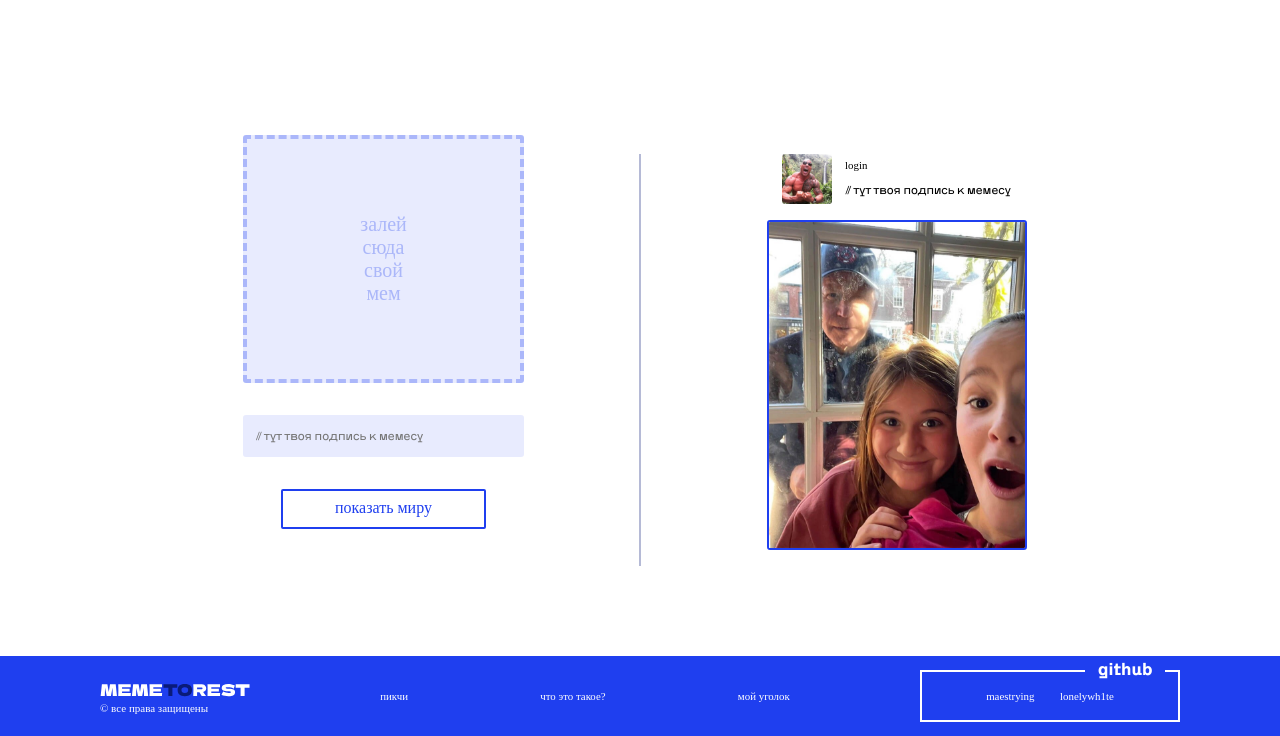
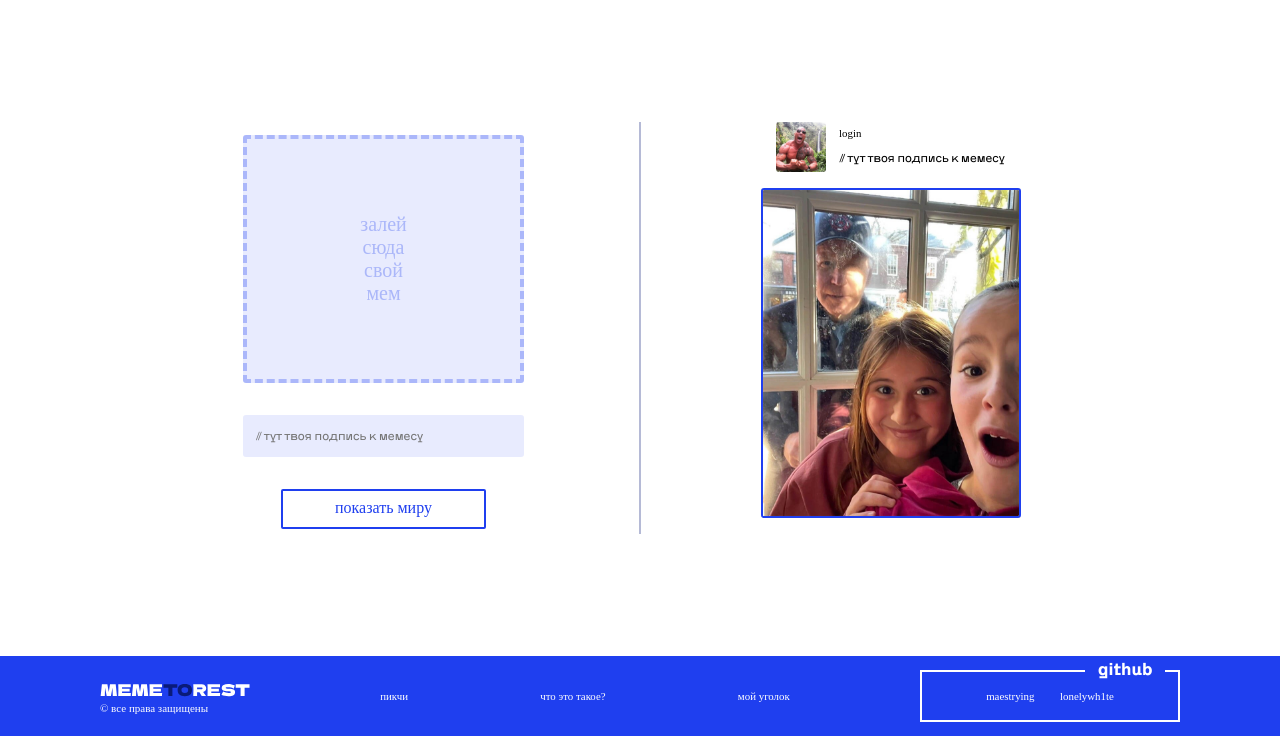
Before and after one commit to maestrying/memetorest, a PHP site: page /publish_mem.php in a window 1280 px wide. Shown: the part 64-800 px from the top of the page. Run offline with PHP 8.4, Linux system fonts and the light colour scheme; some web fonts are replaced.

Commit message:
bugs fixed

```diff
--- a/assets/styles/main.css
+++ b/assets/styles/main.css
@@ -787,10 +787,10 @@
 }
 
 .publish_right_block {
-    margin: 8vh 10vw 0 0;
+    margin: 0vh 10vw 0 0;
     width: 40vw;
     display: flex;
-    justify-content: center;
+    justify-content: flex-start;
     border-left: 2px solid rgba(10, 27, 121, 0.3);
 }
 
--- a/publish_mem.php
+++ b/publish_mem.php
@@ -23,7 +23,7 @@
     </header>
 
     <div class="content">
-        <div class="content_container" style="height: 82vh; flex-direction: raw; justify-content:space-between;">
+        <div class="content_container" style="height: 82vh; flex-direction: row; justify-content:space-between;">
             <div class="publish_left_block">
                 <form action="" style="align-items: center;">
                     <div class="drag_file_header">
```
